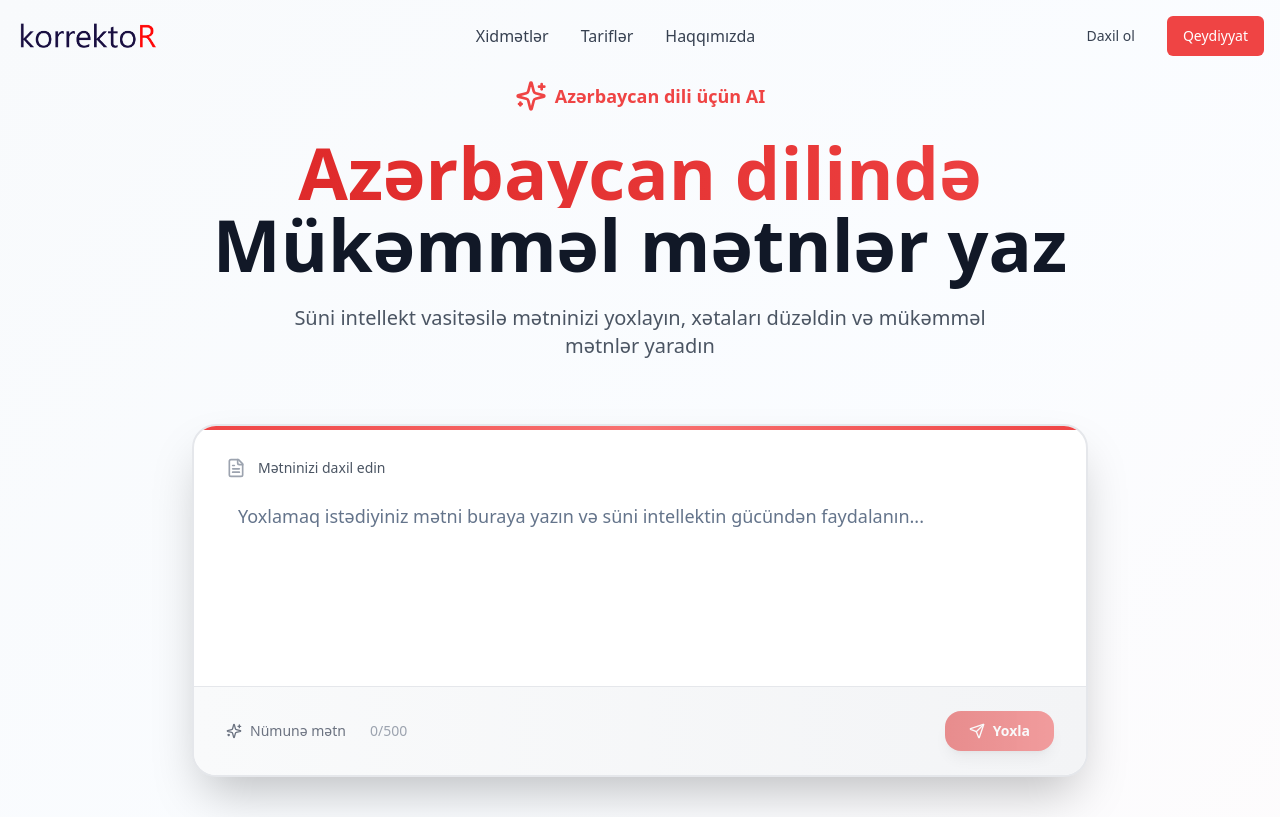
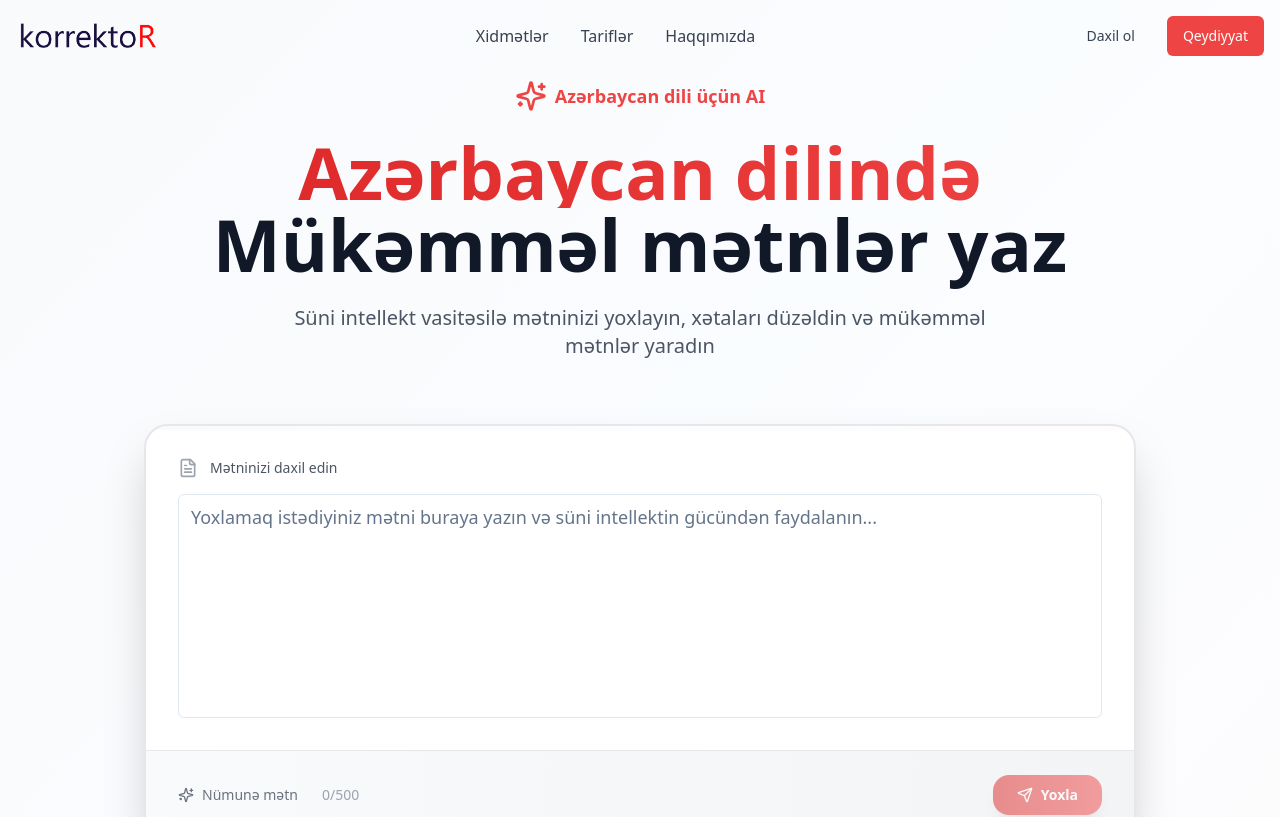
Before and after one commit to garibovallahverdi/korrektor-az-homepage-ui-84, a React (Vite) app: page / in a window 1280 px wide. Shown: the top 817 px of the page. Built offline with nearby package versions, Linux system fonts and the light colour scheme.

Commit message:
meta tag sdfsds

```diff
--- a/src/components/HeroDemoSection.tsx
+++ b/src/components/HeroDemoSection.tsx
@@ -52,13 +52,13 @@ export const HeroDemoSection = () => {
         </div>
 
         {/* Main Input Container - Enhanced Design */}
-        <div className="max-w-4xl mx-auto ">
+        <div className="max-w-5xl mx-auto ">
           <div className={`relative bg-white rounded-3xl shadow-2xl border-2 transition-all duration-300 overflow-hidden ${
             isFocused ? 'border-red-300 shadow-red-100/50' : 'border-gray-200 hover:border-gray-300'
           }`}>
 
             {/* Gradient overlay at the top */}
-            <div className="absolute top-0 left-0 right-0 h-1 bg-gradient-to-r from-red-500 via-red-400 to-red-500"></div>
+            <div className="absolute top-0 left-0 right-0 h-1 bg-gradient-to-r "></div>
 
             {/* Main Text Area */}
             <div className="p-8">
@@ -74,8 +74,8 @@ export const HeroDemoSection = () => {
   onFocus={() => setIsFocused(true)}
   onBlur={() => setIsFocused(false)}
   maxLength={500}
-                className="w-full h-40 bg-transparent border-0 text-gray-900 placeholder-gray-400 resize-none focus:ring-0 focus:outline-none text-lg leading-relaxed"
-                style={{ minHeight: '160px' }}
+  className="w-full h-56 bg-transparent border outline-none focus:outline-none focus:ring-0 focus:border-transparent text-gray-900 placeholder-gray-400 resize-none text-lg leading-relaxed"
+  style={{ minHeight: '160px', boxShadow: 'none' }}
 />
             </div>
 
@@ -120,9 +120,6 @@ export const HeroDemoSection = () => {
               </div>
             </div>
           </div>
-
-          {/* Quick Action Buttons */}
-
         </div>
 
         {/* Features Grid - Enhanced */}
--- a/src/components/Sidebar.tsx
+++ b/src/components/Sidebar.tsx
@@ -10,7 +10,6 @@ interface SidebarProps {
 
 export const Sidebar = ({ onClose }: SidebarProps) => {
   const { logout } = useAuth();
-  const location = useLocation();
 
   const navItems = [
     { to: '/profile/dashboard', label: 'Panel', icon: <UserCircle className="w-4 h-4" /> },
```
Lines whose indentation alone changed are shown as unchanged.
